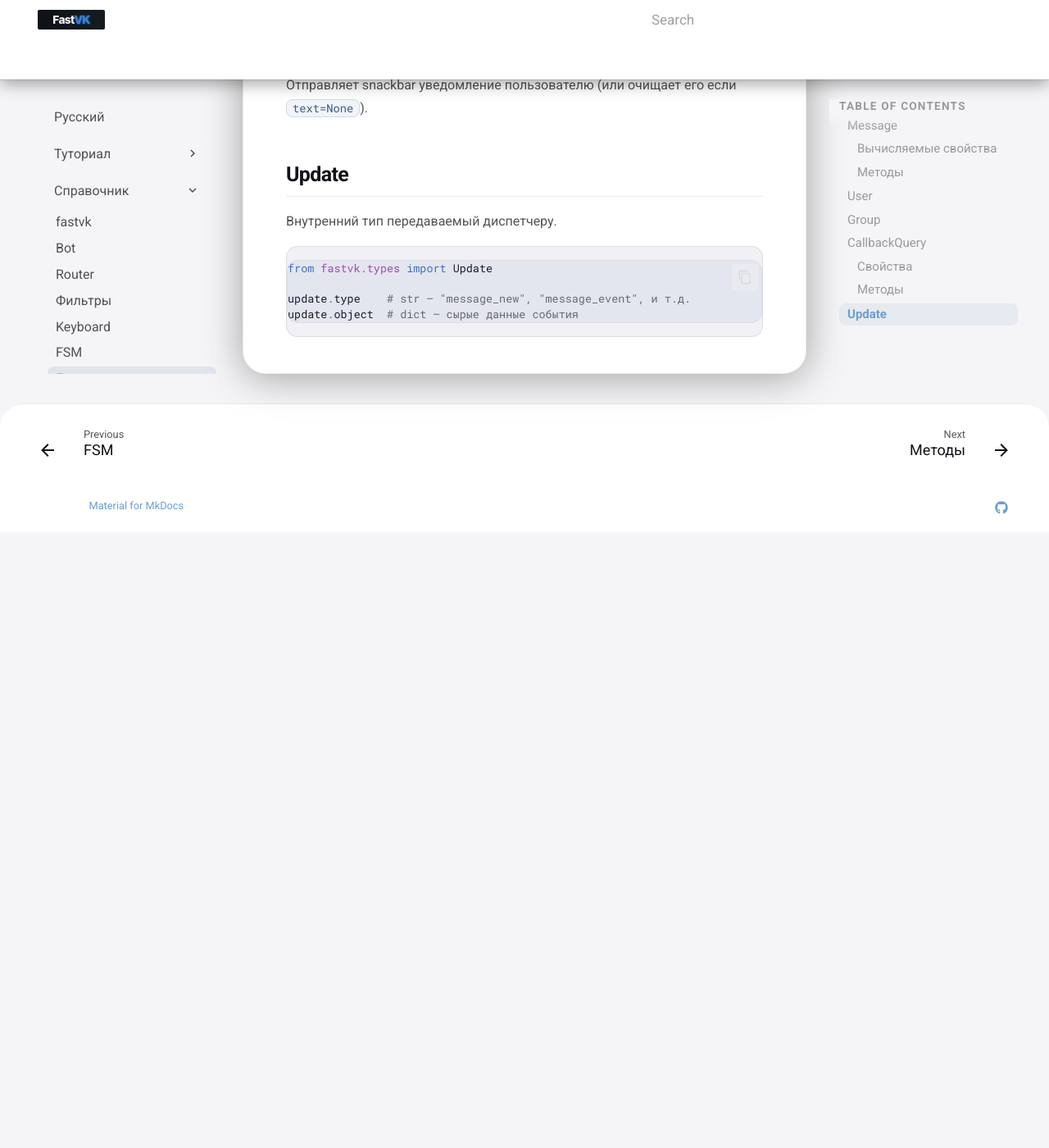
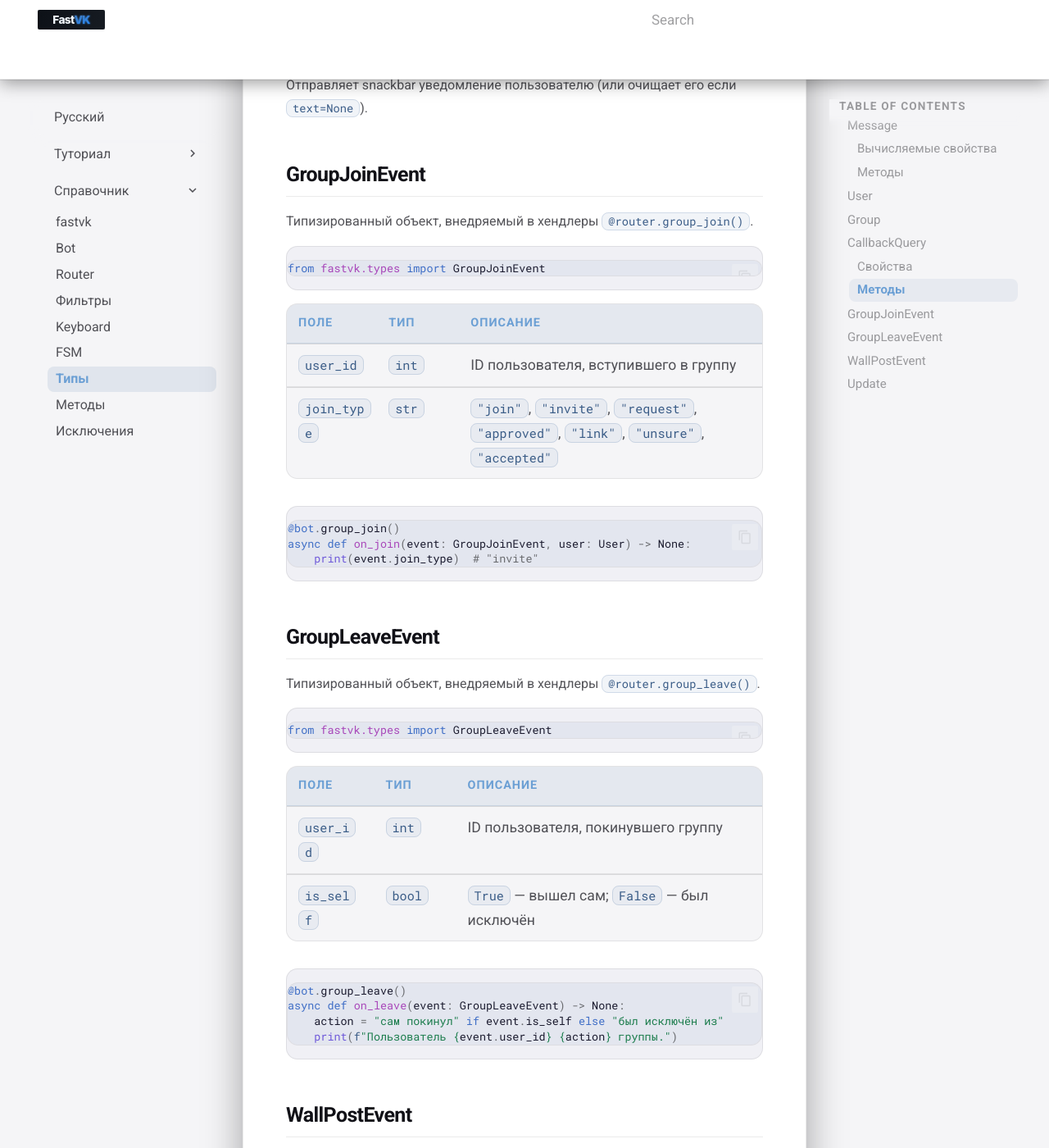
Before and after one commit to ndugram/fastvk, an MkDocs documentation site: the page built from docs/ru/reference/types.md, in a window 1280 px wide and 1400 px high, scrolled down 3148 px. Shown: the whole window at 82% size. Built offline with MkDocs 1.6.1 and Material for MkDocs 9.7.7, drawn with Linux system fonts in a browser that asks for light colours; comment, search, counter and statistics services are not loaded; before the commit the page ends 3797 px from its top, so only the background shows below that; some of the changed text lies outside the part shown.

Commit message:
docs: update types.md

````diff
--- a/docs/ru/reference/types.md
+++ b/docs/ru/reference/types.md
@@ -100,6 +100,75 @@
 
 Отправляет snackbar уведомление пользователю (или очищает его если `text=None`).
 
+## GroupJoinEvent
+
+Типизированный объект, внедряемый в хендлеры `@router.group_join()`.
+
+```python
+from fastvk.types import GroupJoinEvent
+```
+
+| Поле | Тип | Описание |
+|---|---|---|
+| `user_id` | `int` | ID пользователя, вступившего в группу |
+| `join_type` | `str` | `"join"`, `"invite"`, `"request"`, `"approved"`, `"link"`, `"unsure"`, `"accepted"` |
+
+```python
+@bot.group_join()
+async def on_join(event: GroupJoinEvent, user: User) -> None:
+    print(event.join_type)  # "invite"
+```
+
+## GroupLeaveEvent
+
+Типизированный объект, внедряемый в хендлеры `@router.group_leave()`.
+
+```python
+from fastvk.types import GroupLeaveEvent
+```
+
+| Поле | Тип | Описание |
+|---|---|---|
+| `user_id` | `int` | ID пользователя, покинувшего группу |
+| `is_self` | `bool` | `True` — вышел сам; `False` — был исключён |
+
+```python
+@bot.group_leave()
+async def on_leave(event: GroupLeaveEvent) -> None:
+    action = "сам покинул" if event.is_self else "был исключён из"
+    print(f"Пользователь {event.user_id} {action} группы.")
+```
+
+## WallPostEvent
+
+Типизированный объект, внедряемый в хендлеры `@router.wall_post_new()`.
+
+```python
+from fastvk.types import WallPostEvent
+```
+
+| Поле | Тип | Описание |
+|---|---|---|
+| `id` | `int` | ID поста |
+| `owner_id` | `int` | ID владельца (отрицательный = сообщество) |
+| `from_id` | `int` | ID автора |
+| `date` | `int` | Unix timestamp |
+| `text` | `str` | Текст поста |
+| `post_type` | `str` | `"post"`, `"copy"`, `"reply"`, `"postpone"`, `"suggest"` |
+| `attachments` | `list[dict]` | Сырые словари вложений |
+| `raw` | `dict` | Полный оригинальный объект |
+
+```python
+@bot.wall_post_new()
+async def on_post(event: WallPostEvent, user: User | None = None) -> None:
+    author = user.full_name if user else f"id{event.from_id}"
+    print(f"Новый пост #{event.id} от {author}: {event.text[:80]!r}")
+```
+
+!!! note "Внедрение User"
+    `User` автоматически внедряется для `group_join` и `group_leave` (всегда положительный `user_id`).
+    Для `wall_post_new` — только когда `from_id > 0` (реальный пользователь, не сообщество).
+
 ## Update
 
 Внутренний тип передаваемый диспетчеру.
````
